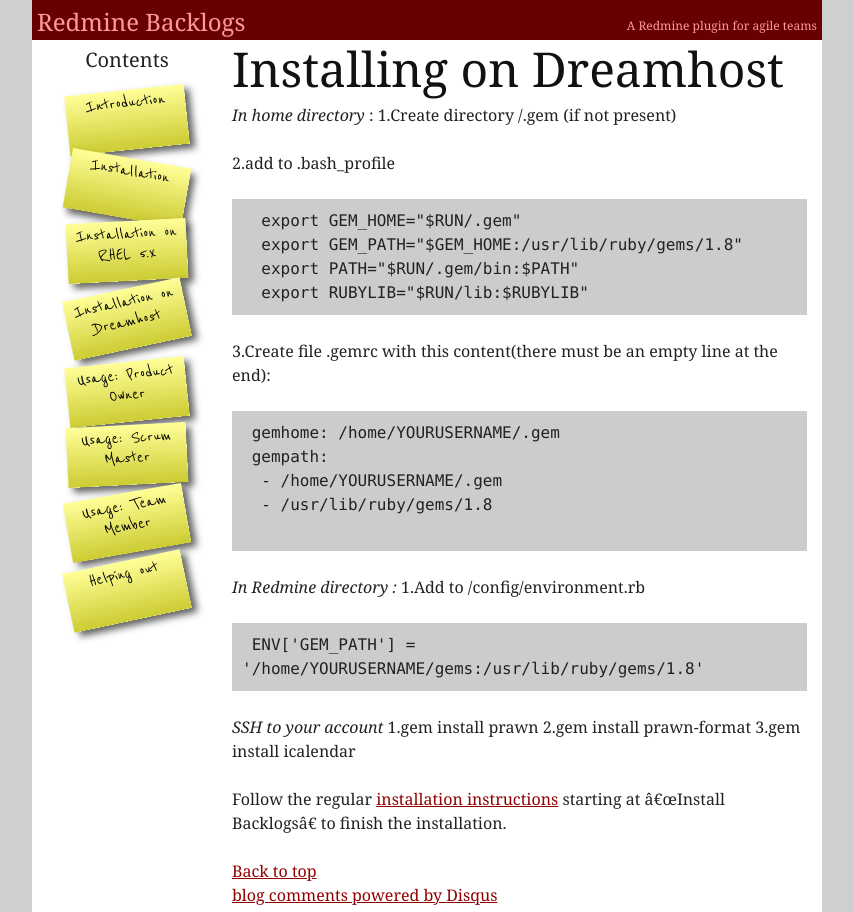
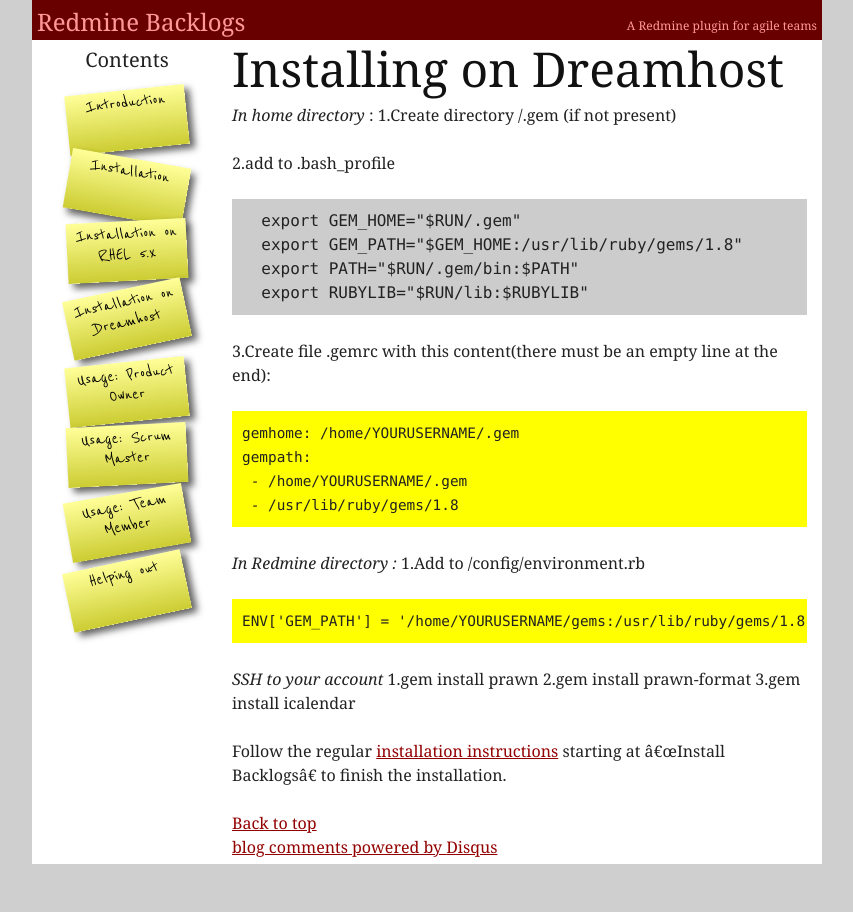
Before and after one commit to backlogs/www, a Jekyll site: the page built from _posts/en/1999-01-01-installation-dreamhost.markdown, in a window 1280 px wide. Shown: the whole page, without its empty margins (213-1066 px from the left). Built offline with Jekyll 4.4.1, drawn with Linux system fonts in a browser that asks for light colours; comment, search, counter and statistics services are not loaded.

Commit message:
GH-pages doesn't grok <pre>

```diff
--- a/_posts/en/1999-01-01-installation-dreamhost.markdown
+++ b/_posts/en/1999-01-01-installation-dreamhost.markdown
@@ -17,18 +17,16 @@ categories: en
 
 3.Create file .gemrc with this content(there must be an empty line at
 the end):
-<pre>
- gemhome: /home/YOURUSERNAME/.gem
- gempath:
-  - /home/YOURUSERNAME/.gem
-  - /usr/lib/ruby/gems/1.8
 
-</pre>
+    gemhome: /home/YOURUSERNAME/.gem
+    gempath:
+     - /home/YOURUSERNAME/.gem
+     - /usr/lib/ruby/gems/1.8
 
 *In Redmine directory :*
 1.Add to /config/environment.rb
-<pre> ENV['GEM_PATH'] =
-'/home/YOURUSERNAME/gems:/usr/lib/ruby/gems/1.8'</pre>
+
+    ENV['GEM_PATH'] = '/home/YOURUSERNAME/gems:/usr/lib/ruby/gems/1.8'
 
 *SSH to your account*
 1.gem install prawn
```
